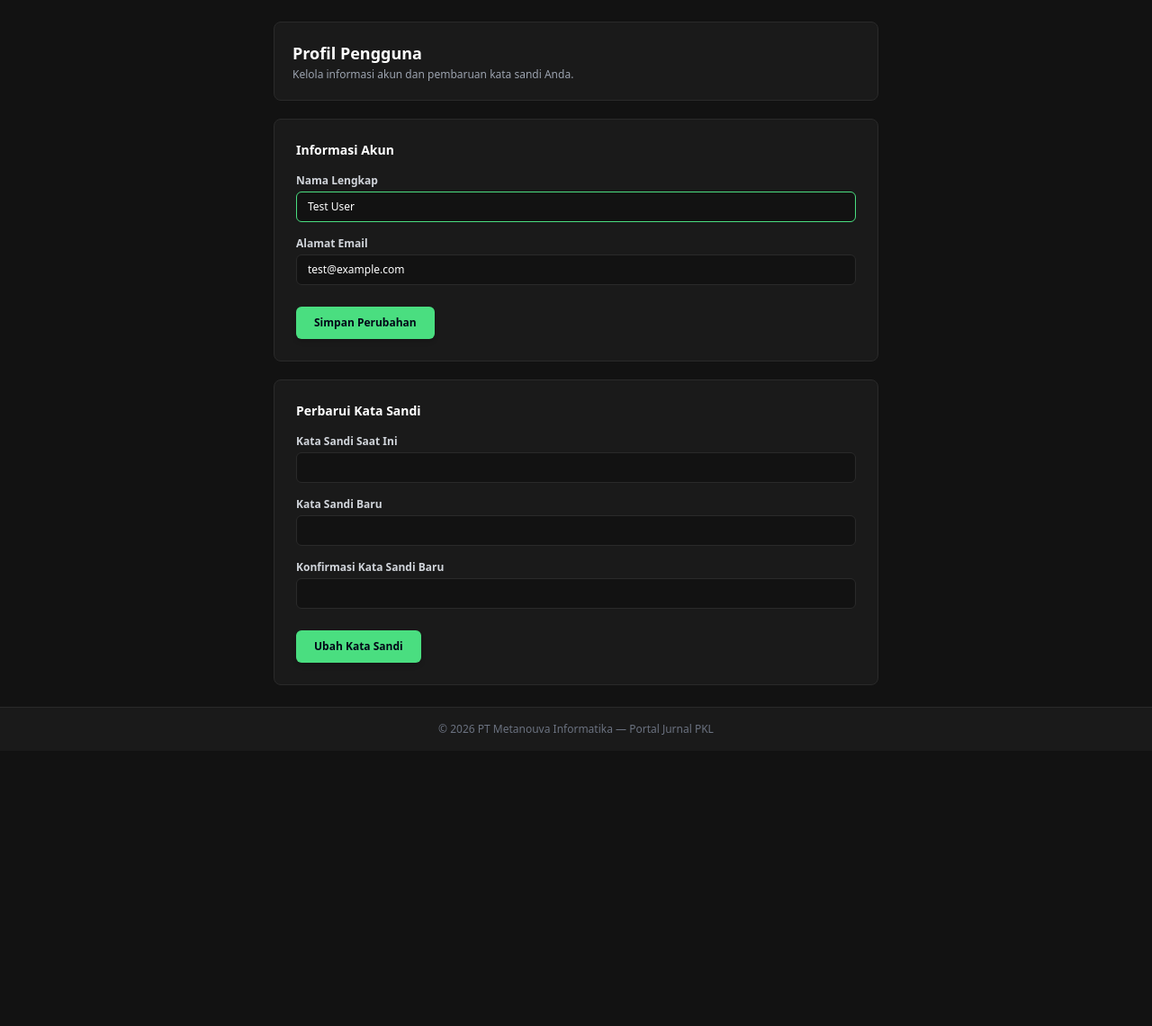
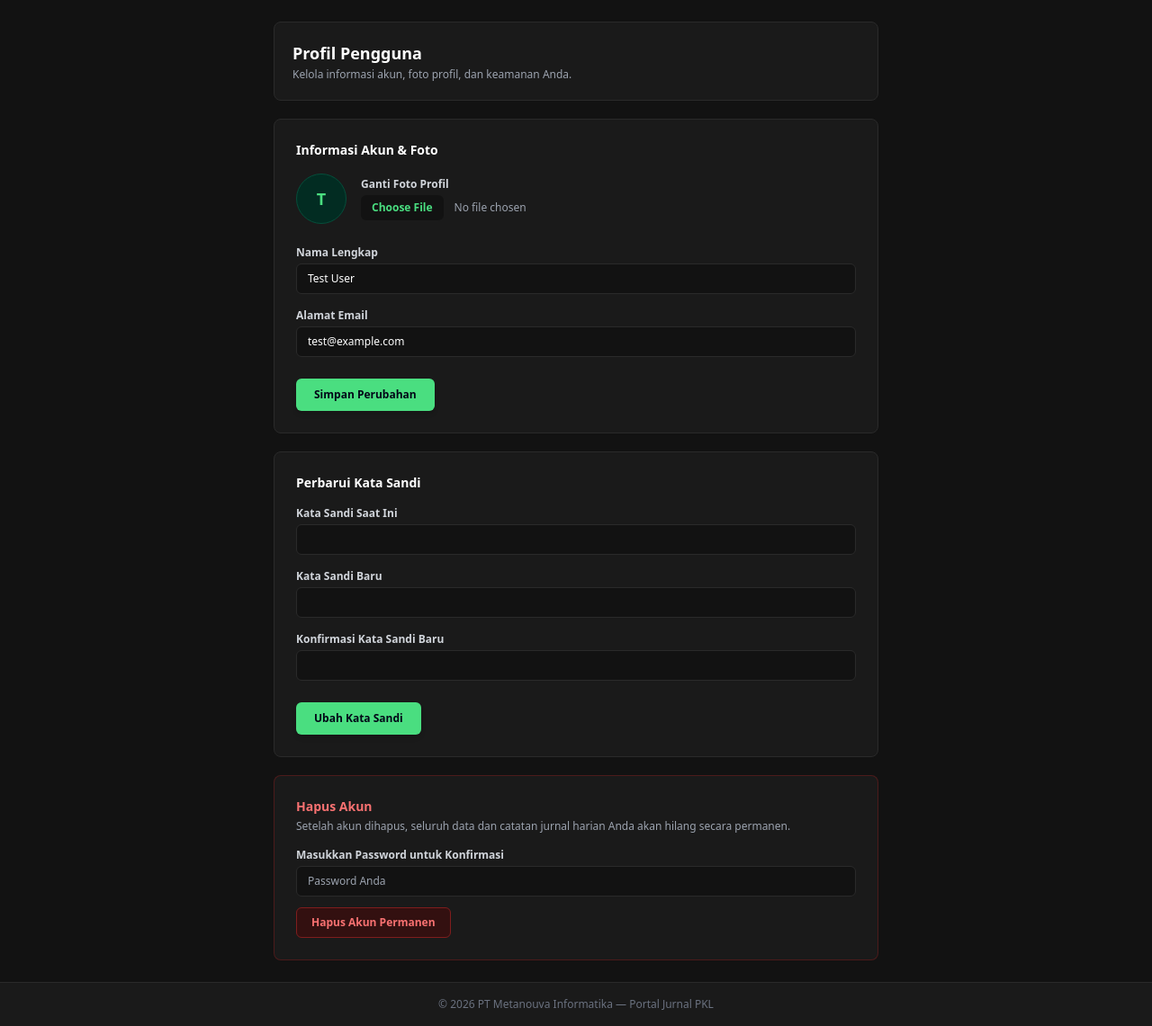
Before and after one commit to rusit591-byte/pkl-laravel-dark, a Laravel app: page /profile in a window 1280 px wide. Shown: the part 57-1198 px from the top of the page at 90% size. Before the commit the page ends 874 px from the top, so only its background shows below. Run offline with Laravel 12, Linux system fonts and the light colour scheme; a user stored in the database is signed in; data comes from the database, SQL or seed files in the repository; some libraries are stand-ins or nearby versions.

Commit message:
feat: Menambahkan fitur upload foto profil, ganti password, dan hapus akun

```diff
--- a/app/Http/Controllers/ProfileController.php
+++ b/app/Http/Controllers/ProfileController.php
@@ -25,17 +25,30 @@ class ProfileController extends Controller
      * Update the user's profile information.
      */
     public function update(ProfileUpdateRequest $request): RedirectResponse
-    {
-        $request->user()->fill($request->validated());
+{
+    $user = $request->user();
+    $user->fill($request->validated());
 
-        if ($request->user()->isDirty('email')) {
-            $request->user()->email_verified_at = null;
+    if ($user->isDirty('email')) {
+        $user->email_verified_at = null;
+    }
+
+    // --- LOGIKA UPLOAD FOTO PROFIL ---
+    if ($request->hasFile('avatar')) {
+        // Hapus foto lama jika ada
+        if ($user->avatar && file_exists(public_path('storage/' . $user->avatar))) {
+            unlink(public_path('storage/' . $user->avatar));
         }
+        // Simpan foto baru ke folder public/storage/avatars
+        $path = $request->file('avatar')->store('avatars', 'public');
+        $user->avatar = $path;
+    }
+    // ---------------------------------
 
-        $request->user()->save();
+    $user->save();
 
-        return Redirect::route('profile.edit')->with('status', 'profile-updated');
-    }
+    return Redirect::route('profile.edit')->with('status', 'profile-updated');
+}
 
     /**
      * Delete the user's account.
--- a/app/Models/User.php
+++ b/app/Models/User.php
@@ -22,7 +22,7 @@ class User extends Authenticatable
         'name',
         'email',
         'password',
-        'phone', // <--- Tambahkan field tambahan manual di sini (contoh: nomor telepon / asal sekolah)
+        'avatar',
     ];
 
     /**
--- a/resources/views/layouts/app.blade.php
+++ b/resources/views/layouts/app.blade.php
@@ -54,22 +54,23 @@
                     </div>
                 </div>
 
-                <!-- Bagian User / Auth -->
+                <!-- Bagian User / Auth di Navbar -->
 <div class="flex items-center gap-3">
     @auth
-                        <!-- Tombol Profil (Avatar Inisial + Nama User yang bisa diklik) -->
         <a href="{{ route('profile.edit') }}" class="flex items-center gap-2.5 bg-appBg border border-borderSubtle hover:border-accentGreen px-3 py-1.5 rounded-md transition group">
-                            <!-- Avatar Inisial Bulat -->
-                            <div class="w-6 h-6 rounded-full bg-emerald-950 border border-emerald-900 text-accentGreen flex items-center justify-center text-[10px] font-bold">
+            <!-- Avatar Foto atau Inisial -->
+            <div class="w-6 h-6 rounded-full bg-emerald-950 border border-emerald-900 text-accentGreen flex items-center justify-center text-[10px] font-bold overflow-hidden">
+                @if(Auth::user()->avatar)
+                    <img src="{{ asset('storage/' . Auth::user()->avatar) }}" alt="Avatar" class="w-full h-full object-cover">
+                @else
                     {{ strtoupper(substr(Auth::user()->name, 0, 1)) }}
+                @endif
             </div>
-                            <!-- Nama Pengguna -->
             <span class="text-xs text-gray-300 group-hover:text-white font-medium transition">
                 {{ Auth::user()->name }}
             </span>
         </a>
 
-                        <!-- Tombol Keluar -->
         <form method="POST" action="{{ route('logout') }}">
             @csrf
             <button type="submit" class="text-xs text-red-400 bg-appBg border border-borderSubtle px-3 py-1.5 rounded-md hover:bg-red-950/40 transition">
--- a/resources/views/profile/edit.blade.php
+++ b/resources/views/profile/edit.blade.php
@@ -8,7 +8,7 @@
     <!-- Header Halaman -->
     <div class="bg-cardSurface border border-borderSubtle rounded-lg p-5">
         <h1 class="text-lg font-bold text-white">Profil Pengguna</h1>
-        <p class="text-xs text-gray-400 mt-0.5">Kelola informasi akun dan pembaruan kata sandi Anda.</p>
+        <p class="text-xs text-gray-400 mt-0.5">Kelola informasi akun, foto profil, dan keamanan Anda.</p>
     </div>
 
     @if (session('status') === 'profile-updated')
@@ -23,28 +23,37 @@
         </div>
     @endif
 
-    <!-- Card Edit Informasi Profil -->
+    <!-- Card Edit Informasi & Foto Profil -->
     <div class="bg-cardSurface border border-borderSubtle rounded-lg p-6">
-        <h2 class="text-sm font-semibold text-white mb-4">Informasi Akun</h2>
+        <h2 class="text-sm font-semibold text-white mb-4">Informasi Akun & Foto</h2>
 
-        <form method="post" action="{{ route('profile.update') }}" class="space-y-4">
+        <form method="post" action="{{ route('profile.update') }}" enctype="multipart/form-data" class="space-y-4">
             @csrf
             @method('patch')
 
+            <!-- Preview & Upload Foto -->
+            <div class="flex items-center gap-4 pb-2">
+                <div class="w-14 h-14 rounded-full bg-emerald-950 border border-emerald-900 text-accentGreen flex items-center justify-center text-lg font-bold overflow-hidden">
+                    @if(Auth::user()->avatar)
+                        <img src="{{ asset('storage/' . Auth::user()->avatar) }}" alt="Avatar" class="w-full h-full object-cover">
+                    @else
+                        {{ strtoupper(substr(Auth::user()->name, 0, 1)) }}
+                    @endif
+                </div>
+                <div>
+                    <label class="block text-xs font-semibold text-gray-300 mb-1">Ganti Foto Profil</label>
+                    <input type="file" name="avatar" class="text-xs text-gray-400 file:mr-3 file:py-1.5 file:px-3 file:rounded-md file:border-0 file:text-xs file:font-semibold file:bg-appBg file:text-accentGreen hover:file:bg-emerald-950 file:border-borderSubtle file:border cursor-pointer">
+                </div>
+            </div>
+
             <div>
                 <label for="name" class="block text-xs font-semibold text-gray-300 mb-1">Nama Lengkap</label>
-                <input id="name" name="name" type="text" value="{{ old('name', $user->name) }}" class="w-full bg-appBg border border-borderSubtle rounded-md px-3 py-2 text-xs text-white focus:outline-none focus:border-accentGreen" required autofocus autocomplete="name" />
-                @if($errors->updateProfileInformation && $errors->updateProfileInformation->has('name'))
-                    <p class="text-red-400 text-[11px] mt-1">{{ $errors->updateProfileInformation->first('name') }}</p>
-                @endif
+                <input id="name" name="name" type="text" value="{{ old('name', $user->name) }}" class="w-full bg-appBg border border-borderSubtle rounded-md px-3 py-2 text-xs text-white focus:outline-none focus:border-accentGreen" required />
             </div>
 
             <div>
                 <label for="email" class="block text-xs font-semibold text-gray-300 mb-1">Alamat Email</label>
-                <input id="email" name="email" type="email" value="{{ old('email', $user->email) }}" class="w-full bg-appBg border border-borderSubtle rounded-md px-3 py-2 text-xs text-white focus:outline-none focus:border-accentGreen" required autocomplete="username" />
-                @if($errors->updateProfileInformation && $errors->updateProfileInformation->has('email'))
-                    <p class="text-red-400 text-[11px] mt-1">{{ $errors->updateProfileInformation->first('email') }}</p>
-                @endif
+                <input id="email" name="email" type="email" value="{{ old('email', $user->email) }}" class="w-full bg-appBg border border-borderSubtle rounded-md px-3 py-2 text-xs text-white focus:outline-none focus:border-accentGreen" required />
             </div>
 
             <div class="pt-2">
@@ -65,23 +74,17 @@
 
             <div>
                 <label for="current_password" class="block text-xs font-semibold text-gray-300 mb-1">Kata Sandi Saat Ini</label>
-                <input id="current_password" name="current_password" type="password" class="w-full bg-appBg border border-borderSubtle rounded-md px-3 py-2 text-xs text-white focus:outline-none focus:border-accentGreen" autocomplete="current-password" />
-                @if($errors->updatePassword && $errors->updatePassword->has('current_password'))
-                    <p class="text-red-400 text-[11px] mt-1">{{ $errors->updatePassword->first('current_password') }}</p>
-                @endif
+                <input id="current_password" name="current_password" type="password" class="w-full bg-appBg border border-borderSubtle rounded-md px-3 py-2 text-xs text-white focus:outline-none focus:border-accentGreen" />
             </div>
 
             <div>
                 <label for="password" class="block text-xs font-semibold text-gray-300 mb-1">Kata Sandi Baru</label>
-                <input id="password" name="password" type="password" class="w-full bg-appBg border border-borderSubtle rounded-md px-3 py-2 text-xs text-white focus:outline-none focus:border-accentGreen" autocomplete="new-password" />
-                @if($errors->updatePassword && $errors->updatePassword->has('password'))
-                    <p class="text-red-400 text-[11px] mt-1">{{ $errors->updatePassword->first('password') }}</p>
-                @endif
+                <input id="password" name="password" type="password" class="w-full bg-appBg border border-borderSubtle rounded-md px-3 py-2 text-xs text-white focus:outline-none focus:border-accentGreen" />
             </div>
 
             <div>
                 <label for="password_confirmation" class="block text-xs font-semibold text-gray-300 mb-1">Konfirmasi Kata Sandi Baru</label>
-                <input id="password_confirmation" name="password_confirmation" type="password" class="w-full bg-appBg border border-borderSubtle rounded-md px-3 py-2 text-xs text-white focus:outline-none focus:border-accentGreen" autocomplete="new-password" />
+                <input id="password_confirmation" name="password_confirmation" type="password" class="w-full bg-appBg border border-borderSubtle rounded-md px-3 py-2 text-xs text-white focus:outline-none focus:border-accentGreen" />
             </div>
 
             <div class="pt-2">
@@ -92,5 +95,25 @@
         </form>
     </div>
 
+    <!-- Card Hapus Akun -->
+    <div class="bg-cardSurface border border-red-900/50 rounded-lg p-6">
+        <h2 class="text-sm font-semibold text-red-400 mb-1">Hapus Akun</h2>
+        <p class="text-xs text-gray-400 mb-4">Setelah akun dihapus, seluruh data dan catatan jurnal harian Anda akan hilang secara permanen.</p>
+
+        <form method="post" action="{{ route('profile.destroy') }}" onsubmit="return confirm('Apakah Anda yakin ingin menghapus akun ini secara permanen?')">
+            @csrf
+            @method('delete')
+
+            <div>
+                <label for="password_del" class="block text-xs font-semibold text-gray-300 mb-1">Masukkan Password untuk Konfirmasi</label>
+                <input id="password_del" name="password" type="password" placeholder="Password Anda" class="w-full bg-appBg border border-borderSubtle rounded-md px-3 py-2 text-xs text-white focus:outline-none focus:border-red-500 mb-3" required />
+            </div>
+
+            <button type="submit" class="bg-red-950/60 border border-red-900 text-red-400 hover:bg-red-900/60 text-xs font-bold px-4 py-2 rounded-md transition">
+                Hapus Akun Permanen
+            </button>
+        </form>
+    </div>
+
 </div>
 @endsection
```
Also changed, not shown: database/migrations/2026_10_23_043152_add_avatar_to_users_table.php (added). Lines whose indentation alone changed are shown as unchanged.
